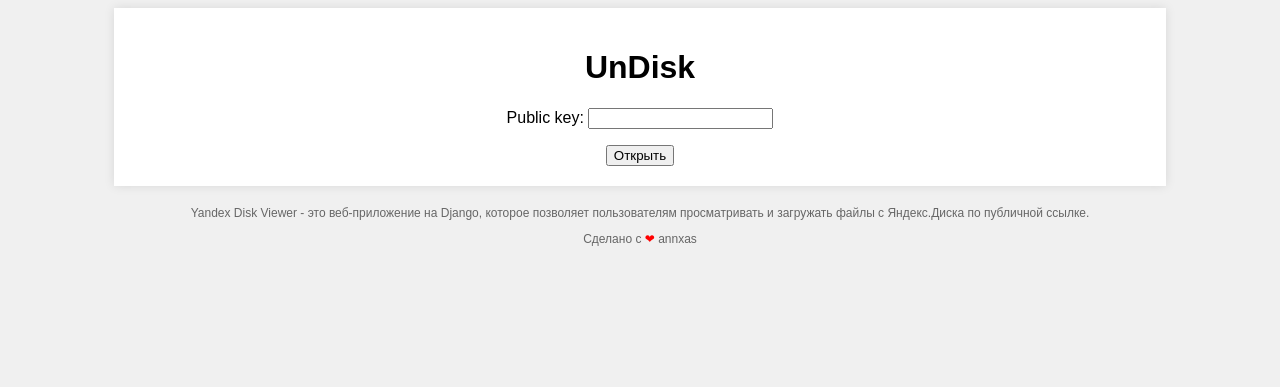
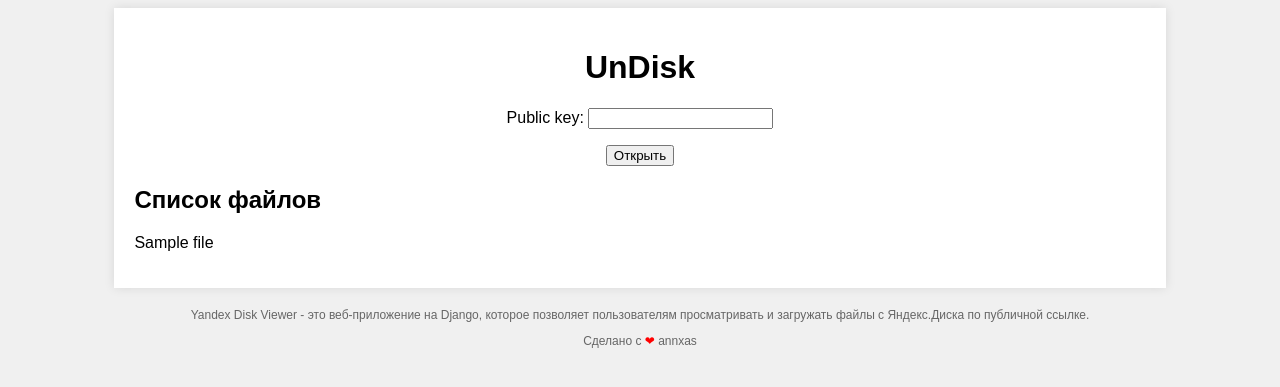
Before and after one commit to anxnas/yandex_disk_viewer, a Django app: template undisk/templates/undisk/index.html in a window 1280 px wide. Shown: the top 387 px of the page. Run offline with Django 4.2, Linux system fonts and the light colour scheme; tables that the repository leaves empty hold one stand-in row (values such as "Sample post"); the template is opened without the code that fills it: values that come from a table or form of the project are taken from there, most other values are stand-ins (such as "Sample title", 1, 10 or a date in 2020).

Commit message:
Implement logic to fetch file list from Yandex Disk API

```diff
--- a/undisk/static/css/style.css
+++ b/undisk/static/css/style.css
@@ -10,6 +10,24 @@
     width: 80%;
     box-shadow: 0 0 10px rgba(0, 0, 0, 0.1);
 }
+.file-list {
+    text-align: left;
+    margin-top: 20px;
+}
+.file-list ul {
+    list-style-type: none;
+    padding: 0;
+}
+.file-list li {
+    margin: 5px 0;
+}
+.file-list a {
+    text-decoration: none;
+    color: #007bff;
+}
+.file-list a:hover {
+    text-decoration: underline;
+}
 .footer {
     margin-top: 20px;
     font-size: 12px;
--- a/undisk/templates/undisk/index.html
+++ b/undisk/templates/undisk/index.html
@@ -14,6 +14,16 @@
             {{ form.as_p }}
             <button type="submit">Открыть</button>
         </form>
+        {% if files %}
+        <div class="file-list">
+            <h2>Список файлов</h2>
+            <ul>
+                {% for file in files %}
+                    <li>{{ file.name }}</li>
+                {% endfor %}
+            </ul>
+        </div>
+        {% endif %}
     </div>
     <div class="footer">
         <p>Yandex Disk Viewer - это веб-приложение на Django, которое позволяет пользователям просматривать и загружать файлы с Яндекс.Диска по публичной ссылке.</p>
--- a/undisk/views.py
+++ b/undisk/views.py
@@ -1,3 +1,4 @@
+import requests
 from django.shortcuts import render, redirect
 from django.views import View
 from .forms import PublicLinkForm
@@ -11,5 +12,7 @@
         form = PublicLinkForm(request.POST)
         if form.is_valid():
             public_key = form.cleaned_data['public_key']
-            return redirect('index')  # Перенаправление на ту же страницу с параметром public_key
+            response = requests.get("https://cloud-api.yandex.net/v1/disk/public/resources", params={'public_key': public_key})
+            files = response.json()['_embedded']['items']
+            return render(request, 'undisk/index.html', {'form': form, 'files': files, 'public_key': public_key})
         return render(request, 'undisk/index.html', {'form': form})
```
